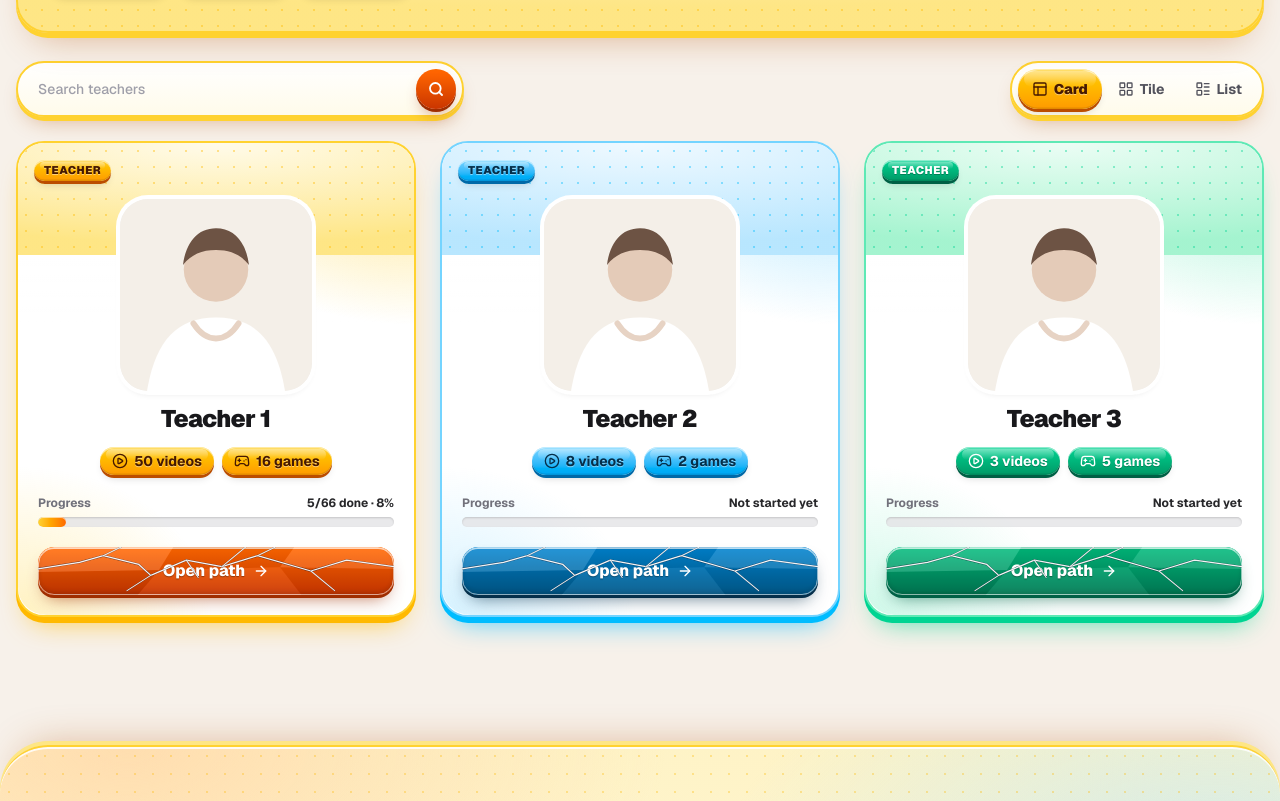
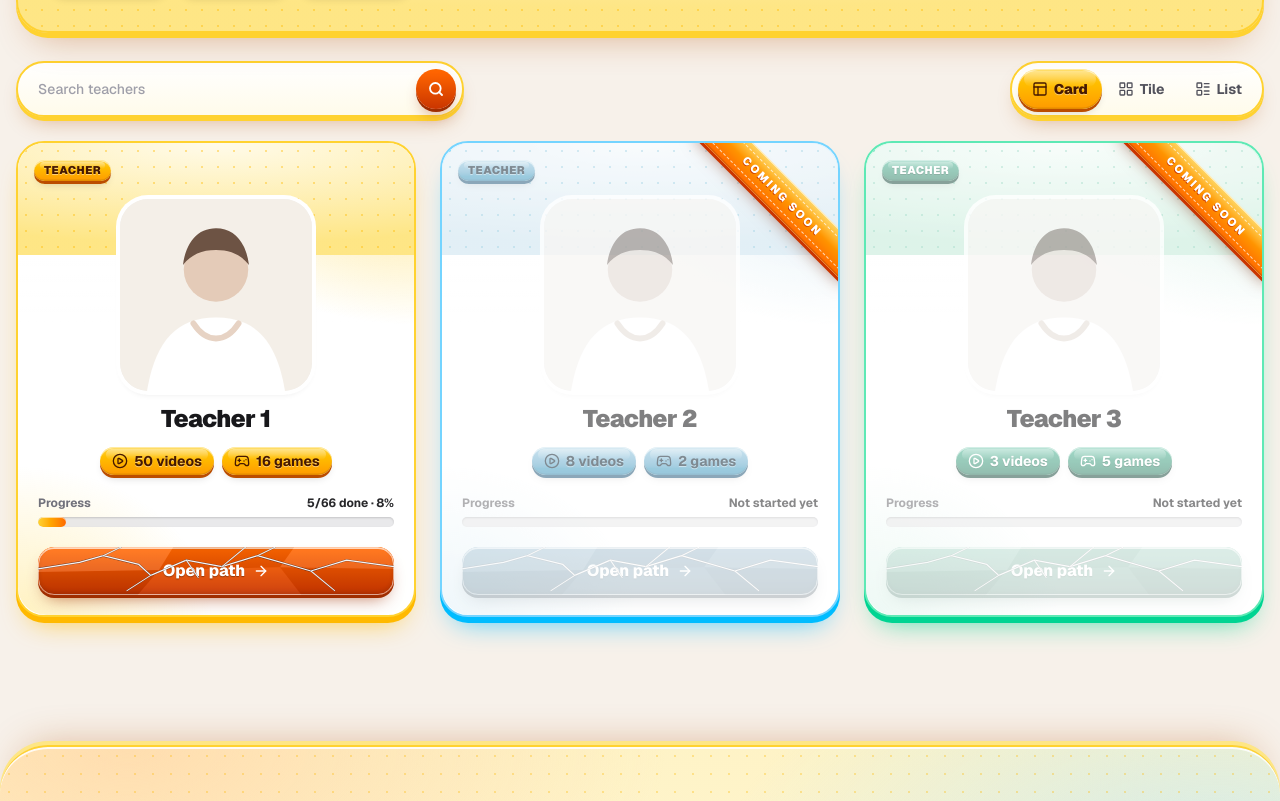
Before and after one commit to thihaaung1751992/shwequest, a Next.js app: page /teachers in a window 1280 px wide. Shown: the part 415-1216 px from the top of the page. Built offline with nearby package versions, Linux system fonts and the light colour scheme.

Commit message:
feat: show Teacher 2 and 3 as Coming Soon on teachers page
Reuse the shared teacherComingSoon gate so only Teacher 1 stays linked to the map.

```diff
--- a/src/components/teachers/teacher-card.tsx
+++ b/src/components/teachers/teacher-card.tsx
@@ -5,25 +5,24 @@ import { ArrowRight, CirclePlay, Gamepad2 } from "lucide-react";
 import { useMessages } from "@/i18n/locale-context";
 import type { Teacher } from "@/data/teachers";
 import FrostGlass from "@/components/frost-glass";
+import SelfStudyComingSoon from "@/components/self-study/self-study-coming-soon";
 import { countLessons } from "@/components/roadmap/roadmap-data";
 import { ACCENT_STYLES } from "@/components/teachers/teacher-accent";
 import TeacherPortrait from "@/components/teachers/teacher-portrait";
 import TeacherProgress from "@/components/teachers/teacher-progress";
 import { resetTilt, tiltCard } from "@/components/teachers/teacher-tilt";
+import { teacherComingSoon } from "@/data/teachers";
 
 export default function TeacherCard({ teacher }: { teacher: Teacher }) {
   const copy = useMessages();
   const accent = ACCENT_STYLES[teacher.accent];
   const { videos, games } = countLessons(teacher.nodes);
+  const available = !teacherComingSoon(teacher.id);
   const chip = `stat-chip-3d inline-flex items-center gap-1.5 rounded-full px-3 py-1 ${accent.pill} ${accent.pillText}`;
+  const shellClass = `teacher-card-3d group relative flex h-full flex-col overflow-hidden rounded-[1.75rem] focus-visible:outline-3 focus-visible:outline-offset-4 focus-visible:outline-sky-700 ${accent.tone}${available ? "" : " cursor-not-allowed"}`;
 
-  return (
-    <Link
-      href={`/map?teacher=${teacher.id}`}
-      onPointerMove={tiltCard}
-      onPointerLeave={resetTilt}
-      className={`teacher-card-3d group flex h-full flex-col overflow-hidden rounded-[1.75rem] focus-visible:outline-3 focus-visible:outline-offset-4 focus-visible:outline-sky-700 ${accent.tone}`}
-    >
+  const body = (
+    <>
       <span
         aria-hidden
         className="price-card-face pointer-events-none absolute inset-0 -z-10 rounded-[inherit]"
@@ -39,7 +38,13 @@ export default function TeacherCard({ teacher }: { teacher: Teacher }) {
       </div>
 
       <div className="relative -mt-14 flex flex-1 flex-col items-center px-5 pb-5 text-center">
-        <span className="transition-transform duration-300 motion-safe:group-hover:-translate-y-1 motion-safe:group-hover:scale-105">
+        <span
+          className={
+            available
+              ? "transition-transform duration-300 motion-safe:group-hover:-translate-y-1 motion-safe:group-hover:scale-105"
+              : "opacity-80"
+          }
+        >
           <TeacherPortrait src={teacher.image} size="feature" />
         </span>
         <h3 className="mt-3 max-w-full truncate text-2xl font-black tracking-tight">{teacher.label}</h3>
@@ -60,16 +65,41 @@ export default function TeacherCard({ teacher }: { teacher: Teacher }) {
         </span>
 
         <span
-          className={`relative mt-auto inline-flex min-h-12 w-full items-center justify-center gap-2 overflow-hidden rounded-2xl px-4 font-extrabold text-white transition-[box-shadow,overflow] motion-safe:group-hover:overflow-visible cta-3d ${accent.cta}`}
+          className={`relative mt-auto inline-flex min-h-12 w-full items-center justify-center gap-2 overflow-hidden rounded-2xl px-4 font-extrabold text-white transition-[box-shadow,overflow] cta-3d ${accent.cta}${available ? " motion-safe:group-hover:overflow-visible" : " opacity-40"}`}
         >
           <FrostGlass />
           <span className="relative z-10">{copy.teachers.openPath}</span>
           <ArrowRight
             aria-hidden
-            className="relative z-10 size-4 transition-transform motion-safe:group-hover:translate-x-1"
+            className={`relative z-10 size-4 transition-transform${available ? " motion-safe:group-hover:translate-x-1" : ""}`}
           />
         </span>
       </div>
-    </Link>
+
+      {available ? null : <SelfStudyComingSoon label={copy.teachers.comingSoon} />}
+    </>
+  );
+
+  if (available) {
+    return (
+      <Link
+        href={`/map?teacher=${teacher.id}`}
+        onPointerMove={tiltCard}
+        onPointerLeave={resetTilt}
+        className={shellClass}
+      >
+        {body}
+      </Link>
+    );
+  }
+
+  return (
+    <div
+      className={shellClass}
+      aria-disabled="true"
+      aria-label={`${teacher.label} — ${copy.teachers.comingSoon}`}
+    >
+      {body}
+    </div>
   );
 }
--- a/src/components/teachers/teacher-list-row.tsx
+++ b/src/components/teachers/teacher-list-row.tsx
@@ -4,23 +4,25 @@ import Link from "next/link";
 import { ArrowRight, CirclePlay, Gamepad2 } from "lucide-react";
 import { useMessages } from "@/i18n/locale-context";
 import FrostGlass from "@/components/frost-glass";
+import SelfStudyComingSoon, {
+  SelfStudyComingSoonPill,
+} from "@/components/self-study/self-study-coming-soon";
 import { countLessons } from "@/components/roadmap/roadmap-data";
 import { ACCENT_STYLES } from "@/components/teachers/teacher-accent";
 import TeacherPortrait from "@/components/teachers/teacher-portrait";
 import TeacherProgress from "@/components/teachers/teacher-progress";
-import type { Teacher } from "@/data/teachers";
+import { teacherComingSoon, type Teacher } from "@/data/teachers";
 
 export default function TeacherListRow({ teacher }: { teacher: Teacher }) {
   const copy = useMessages();
   const accent = ACCENT_STYLES[teacher.accent];
   const { videos, games } = countLessons(teacher.nodes);
+  const available = !teacherComingSoon(teacher.id);
+  const shellClass = `teacher-card-3d group relative flex min-h-20 items-center gap-3 overflow-hidden rounded-2xl px-3 py-3 focus-visible:outline-3 focus-visible:outline-offset-4 focus-visible:outline-sky-700 sm:gap-4 sm:px-4 ${accent.tone}${available ? "" : " cursor-not-allowed"}`;
 
-  return (
-    <Link
-      href={`/map?teacher=${teacher.id}`}
-      className={`teacher-card-3d group flex min-h-20 items-center gap-3 overflow-hidden rounded-2xl px-3 py-3 focus-visible:outline-3 focus-visible:outline-offset-4 focus-visible:outline-sky-700 sm:gap-4 sm:px-4 ${accent.tone}`}
-    >
-      <span className="teacher-stage shrink-0 rounded-[0.9rem] p-1.5">
+  const body = (
+    <>
+      <span className={`teacher-stage shrink-0 rounded-[0.9rem] p-1.5${available ? "" : " opacity-80"}`}>
         <TeacherPortrait src={teacher.image} size="list" />
       </span>
       <span className="min-w-0 flex-1">
@@ -40,6 +42,7 @@ export default function TeacherListRow({ teacher }: { teacher: Teacher }) {
           <TeacherProgress teacher={teacher} variant="bar" />
         </span>
       </span>
+      {available ? (
         <span
           className={`relative inline-flex min-h-10 shrink-0 items-center gap-1.5 overflow-hidden rounded-xl px-3 text-sm font-extrabold text-white transition-[box-shadow,overflow] motion-safe:group-hover:overflow-visible cta-3d ${accent.cta}`}
         >
@@ -47,6 +50,30 @@ export default function TeacherListRow({ teacher }: { teacher: Teacher }) {
           <span className="relative z-10 hidden sm:inline">{copy.teachers.openPath}</span>
           <ArrowRight aria-hidden className="relative z-10 size-4" />
         </span>
+      ) : (
+        <>
+          <SelfStudyComingSoon label={copy.teachers.comingSoon} variant="row" />
+          <SelfStudyComingSoonPill label={copy.teachers.comingSoon} />
+        </>
+      )}
+    </>
+  );
+
+  if (available) {
+    return (
+      <Link href={`/map?teacher=${teacher.id}`} className={shellClass}>
+        {body}
       </Link>
     );
   }
+
+  return (
+    <div
+      className={shellClass}
+      aria-disabled="true"
+      aria-label={`${teacher.label} — ${copy.teachers.comingSoon}`}
+    >
+      {body}
+    </div>
+  );
+}
--- a/src/components/teachers/teacher-tile.tsx
+++ b/src/components/teachers/teacher-tile.tsx
@@ -1,29 +1,59 @@
 "use client";
 
 import Link from "next/link";
-import type { Teacher } from "@/data/teachers";
+import { useMessages } from "@/i18n/locale-context";
+import SelfStudyComingSoon from "@/components/self-study/self-study-coming-soon";
+import { teacherComingSoon, type Teacher } from "@/data/teachers";
 import { ACCENT_STYLES } from "@/components/teachers/teacher-accent";
 import TeacherPortrait from "@/components/teachers/teacher-portrait";
 import TeacherProgress from "@/components/teachers/teacher-progress";
 import { resetTilt, tiltCard } from "@/components/teachers/teacher-tilt";
 
 export default function TeacherTile({ teacher }: { teacher: Teacher }) {
+  const copy = useMessages();
   const accent = ACCENT_STYLES[teacher.accent];
+  const available = !teacherComingSoon(teacher.id);
+  const shellClass = `teacher-card-3d teacher-stage group relative flex aspect-square flex-col items-center justify-center gap-2.5 overflow-hidden rounded-3xl p-3 text-center focus-visible:outline-3 focus-visible:outline-offset-4 focus-visible:outline-sky-700 ${accent.tone}${available ? "" : " cursor-not-allowed"}`;
 
-  return (
-    <Link
-      href={`/map?teacher=${teacher.id}`}
-      onPointerMove={tiltCard}
-      onPointerLeave={resetTilt}
-      className={`teacher-card-3d teacher-stage group flex aspect-square flex-col items-center justify-center gap-2.5 overflow-hidden rounded-3xl p-3 text-center focus-visible:outline-3 focus-visible:outline-offset-4 focus-visible:outline-sky-700 ${accent.tone}`}
-    >
-      <span className="transition-transform duration-300 motion-safe:group-hover:-translate-y-1 motion-safe:group-hover:scale-105">
+  const body = (
+    <>
+      <span
+        className={
+          available
+            ? "transition-transform duration-300 motion-safe:group-hover:-translate-y-1 motion-safe:group-hover:scale-105"
+            : "opacity-80"
+        }
+      >
         <TeacherPortrait src={teacher.image} size="tile" />
       </span>
       <span className="w-full truncate text-sm font-black sm:text-base">{teacher.label}</span>
       <span className="block w-3/4">
         <TeacherProgress teacher={teacher} variant="bar" />
       </span>
-    </Link>
+      {available ? null : <SelfStudyComingSoon label={copy.teachers.comingSoon} />}
+    </>
+  );
+
+  if (available) {
+    return (
+      <Link
+        href={`/map?teacher=${teacher.id}`}
+        onPointerMove={tiltCard}
+        onPointerLeave={resetTilt}
+        className={shellClass}
+      >
+        {body}
+      </Link>
+    );
+  }
+
+  return (
+    <div
+      className={shellClass}
+      aria-disabled="true"
+      aria-label={`${teacher.label} — ${copy.teachers.comingSoon}`}
+    >
+      {body}
+    </div>
   );
 }
--- a/src/data/teachers.ts
+++ b/src/data/teachers.ts
@@ -26,6 +26,13 @@ export const TEACHER_PLACEHOLDER_IMAGE = "/teachers/placeholder.svg";
 const teacherOne = demoUnitCatalog();
 const teacherTwo = placeholderCatalog(8, 2);
 const teacherThree = placeholderCatalog(3, 5);
+
+/** Open on /teachers and Team. Everyone else stays a Coming Soon card. */
+const READY_TEACHER_IDS = new Set(["teacher-1"]);
+
+export function teacherComingSoon(id: string): boolean {
+  return !READY_TEACHER_IDS.has(id);
+}
 
 /** Placeholder labels and catalogs until real teacher names and lessons exist. */
 export const TEACHERS: Teacher[] = [
--- a/src/data/team.ts
+++ b/src/data/team.ts
@@ -1,6 +1,7 @@
 import {
   TEACHER_PLACEHOLDER_IMAGE,
   TEACHERS,
+  teacherComingSoon,
   type Teacher,
   type TeacherAccent,
 } from "@/data/teachers";
@@ -39,9 +40,6 @@ export const BUILDERS: readonly TeamPerson[] = [
   },
 ];
 
-/** Only these teachers are open on Team; the rest show Coming Soon. */
-const READY_TEACHER_IDS = new Set(["teacher-1"]);
-
 function teacherToPerson(teacher: Teacher): TeamPerson {
   return {
     id: teacher.id,
@@ -49,7 +47,7 @@ function teacherToPerson(teacher: Teacher): TeamPerson {
     image: teacher.image,
     kind: "teacher",
     accent: teacher.accent,
-    comingSoon: !READY_TEACHER_IDS.has(teacher.id),
+    comingSoon: teacherComingSoon(teacher.id),
   };
 }
 
--- a/src/i18n/messages.ts
+++ b/src/i18n/messages.ts
@@ -115,6 +115,7 @@ export type Messages = {
     videos: (count: number) => string;
     games: (count: number) => string;
     openPath: string;
+    comingSoon: string;
     emptyLead: string;
     emptyTail: string;
     matches: (count: number) => string;
@@ -378,6 +379,7 @@ const en: Messages = {
     videos: (count) => `${count} videos`,
     games: (count) => `${count} games`,
     openPath: "Open path",
+    comingSoon: "Coming Soon",
     emptyLead: "No teachers match “",
     emptyTail: "”.",
     matches: (count) =>
@@ -641,6 +643,7 @@ const my: Messages = {
     videos: (count) => `ဗီဒီယို ${count}`,
     games: (count) => `ဂိမ်း ${count}`,
     openPath: "လမ်းကြောင်းဖွင့်ရန်",
+    comingSoon: "မကြာမီ",
     emptyLead: "“",
     emptyTail: "” နဲ့ ကိုက်ညီတဲ့ ဆရာမရှိပါ။",
     matches: (count) => `ကိုက်ညီတဲ့ ဆရာ ${count} ယောက်`,
```
Lines whose indentation alone changed are shown as unchanged.
